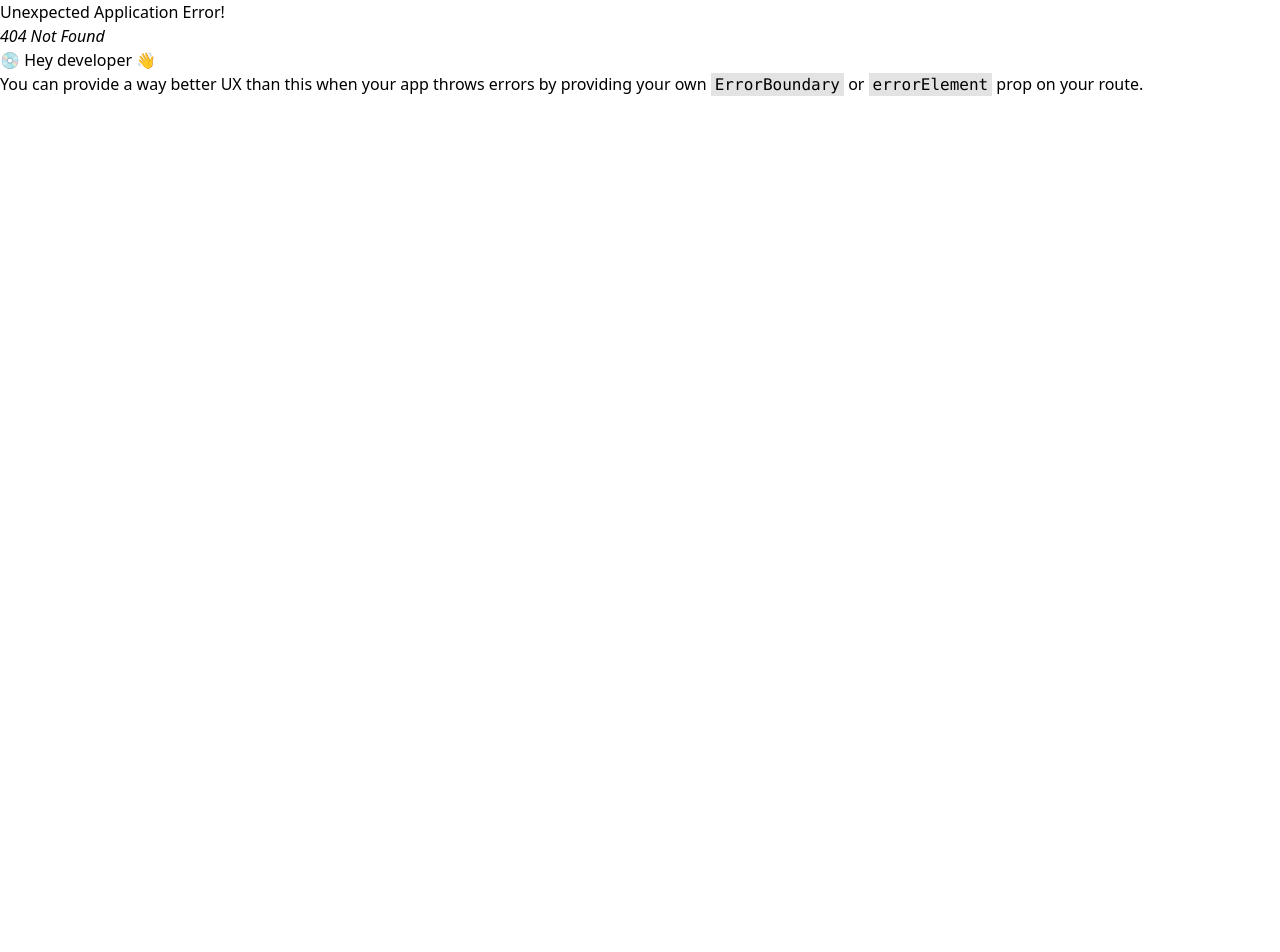
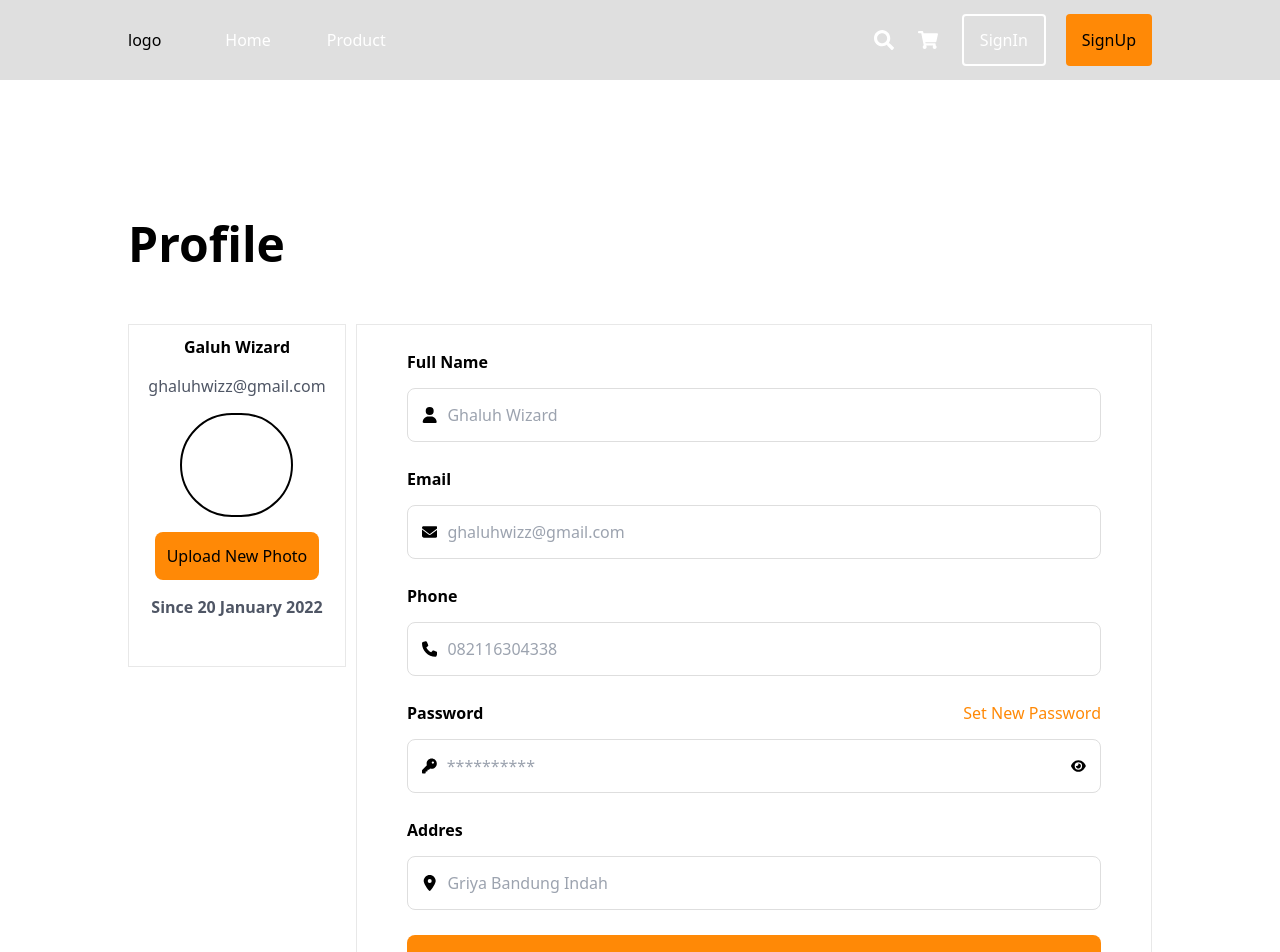
Before and after one commit to ashari-dev/fgh21-fe-coffee-shop, a React (Vite) app: page /profile in a window 1280 px wide. Before the commit this address had no page. Shown: the top 952 px of the page. Before the commit the page ends 800 px from the top, so only its background shows below. Built offline with nearby package versions, Linux system fonts and the light colour scheme.

Commit message:
feat:Update Profile and fix login page

```diff
--- a/src/pages/Login.jsx
+++ b/src/pages/Login.jsx
@@ -21,14 +21,14 @@ function Login() {
             <p className="text-[#4F5665] text-[16px]">
               Fill out the form correctly
             </p>
-            <div className="flex flex-col gap-[25px]">
+            <form className="flex flex-col gap-[25px]">
               <label htmlFor="" className="text-[16px] font-bold">
                 Email
               </label>
               <div className="flex w-full items-center border p-3 rounded-lg gap-[10px]">
                 <FaEnvelope />
                 <input
-                  className="w-full"
+                  className="w-full outline-none"
                   type="email"
                   placeholder="Enter Your Email"
                 />
@@ -39,7 +39,7 @@ function Login() {
               <div className="flex w-full items-center border p-3 rounded-lg gap-[10px]">
                 <FaKey />
                 <input
-                  className="w-full"
+                  className="w-full outline-none"
                   type="password"
                   placeholder="Enter Your Password"
                 />
@@ -48,9 +48,13 @@ function Login() {
               <div className="flex justify-end text-[#FF8906]">
                 Lupa Password?
               </div>
-              <button className="w-full p-3 rounded-lg bg-[#FF8906] text-[16px] font-semibold">
+              <button
+                type="submit"
+                className="w-full p-3 rounded-lg bg-[#FF8906] text-[16px] font-semibold"
+              >
                 Login
               </button>
+            </form>
             <div className="flex gap-[10px] justify-center">
               <div className=" text-[16px]">Not Have An Account?</div>
               <div className="text-[#FF8906] text-[16px]">Register</div>
@@ -60,11 +64,7 @@ function Login() {
             </div>
             <div className="flex justify-center gap-6">
               <button className=" flex w-[383px] p-3 rounded-lg gap-[10px] items-center justify-center shadow-lg">
-                  <img
-                    className="flex justify-center"
-                    src={ImgFacebook}
-                    alt=""
-                  />
+                <img className="flex justify-center" src={ImgFacebook} alt="" />
                 <div className="text-[18px] text-[#4F5665]">Facebook</div>
               </button>
               <button className="flex w-[383px] p-3 rounded-lg  justify-center items-center gap-[10px] shadow-lg">
@@ -76,7 +76,6 @@ function Login() {
         </div>
       </div>
     </div>
-    </div>
   );
 }
 
--- /dev/null
+++ b/src/pages/Profile.jsx
@@ -0,0 +1,113 @@
+import React from "react";
+import Navbar from "../component/Navbar";
+import Footer from "../component/Footer";
+import { FaUser } from "react-icons/fa6";
+import { FaEye } from "react-icons/fa6";
+import { FaEnvelope } from "react-icons/fa6";
+import { FaKey } from "react-icons/fa6";
+import { FaLocationDot } from "react-icons/fa6";
+import { FaPhone } from "react-icons/fa6";
+
+function Profile() {
+  return (
+    <div>
+      <Navbar />
+      <div className="p-32">
+        <div className="flex flex-col gap-[44px]">
+          <h1 className="font-bold text-[48px]">Profile</h1>
+          <div className="flex gap-[10px]">
+            <div className="w-[280px] h-[343px] gap-[15px] border border-[#E8E8E8]">
+              <div className="flex flex-col p-[10px]  gap-[15px] justify-center items-center ">
+                <h2 className="font-bold">Galuh Wizard</h2>
+                <p className="text-[#4F5665] text-[16px]">
+                  ghaluhwizz@gmail.com
+                </p>
+                <div className=" w-[113px] border-2 border-black p-[50px] rounded-full"></div>
+                <button className="bg-[#FF8906] rounded-lg p-[12px]">
+                  Upload New Photo
+                </button>
+                <p className="text-[#4F5665] font-semibold">
+                  Since 20 January 2022
+                </p>
+              </div>
+            </div>
+            <div className="w-full gap-[15px] border border-[#E8E8E8]">
+              <form className="flex flex-col gap-[25px] pr-[50px] pl-[50px] pt-[25px] pb-[25px]">
+                <div className="flex flex-col gap-[14px]">
+                  <label className="text-[16px] font-bold">Full Name</label>
+                  <div className="border border-[#DEDEDE] flex gap-[10px] items-center  p-[14px] rounded-lg">
+                    <FaUser />
+                    <input
+                      type="name"
+                      placeholder="Ghaluh Wizard"
+                      className="outline-none w-full"
+                    />
+                  </div>
+                </div>
+                <div className="flex flex-col gap-[14px]">
+                  <label className="text-[16px] font-bold">Email</label>
+                  <div className="border border-[#DEDEDE] flex gap-[10px] items-center  p-[14px] rounded-lg">
+                    <FaEnvelope />
+                    <input
+                      type="email"
+                      placeholder="ghaluhwizz@gmail.com"
+                      className="outline-none w-full"
+                    />
+                  </div>
+                </div>
+                <div className="flex flex-col gap-[14px]">
+                  <label className="text-[16px] font-bold">Phone</label>
+                  <div className="border border-[#DEDEDE] flex gap-[10px] items-center  p-[14px] rounded-lg">
+                    <FaPhone />
+                    <input
+                      type="text"
+                      placeholder="082116304338"
+                      className="outline-none w-full"
+                    />
+                  </div>
+                </div>
+                <div className="flex flex-col gap-[14px]">
+                  <div className="flex justify-between">
+                    <label className="text-[16px] font-bold">Password</label>
+                    <div className="flex justify-end text-[#FF8906]">
+                      Set New Password
+                    </div>
+                  </div>
+                  <div className="border border-[#DEDEDE] flex gap-[10px] items-center  p-[14px] rounded-lg">
+                    <FaKey />
+                    <input
+                      type="password"
+                      placeholder="**********"
+                      className="outline-none w-full"
+                    />
+                    <FaEye />
+                  </div>
+                </div>
+                <div className="flex flex-col gap-[14px]">
+                  <label className="text-[16px] font-bold">Addres</label>
+                  <div className="border border-[#DEDEDE] flex gap-[10px] items-center  p-[14px] rounded-lg">
+                    <FaLocationDot />
+                    <input
+                      type="text"
+                      placeholder="Griya Bandung Indah"
+                      className="outline-none w-full"
+                    />
+                  </div>
+                </div>
+                <button
+                  type="submit"
+                  className="bg-[#FF8906] rounded-lg p-[12px]"
+                >
+                  Submit
+                </button>
+              </form>
+            </div>
+          </div>
+        </div>
+      </div>
+      <Footer />
+    </div>
+  );
+}
+
+export default Profile;
```
Also changed, not shown: src/App.jsx (+12 -7 lines). Lines whose indentation alone changed are shown as unchanged.
